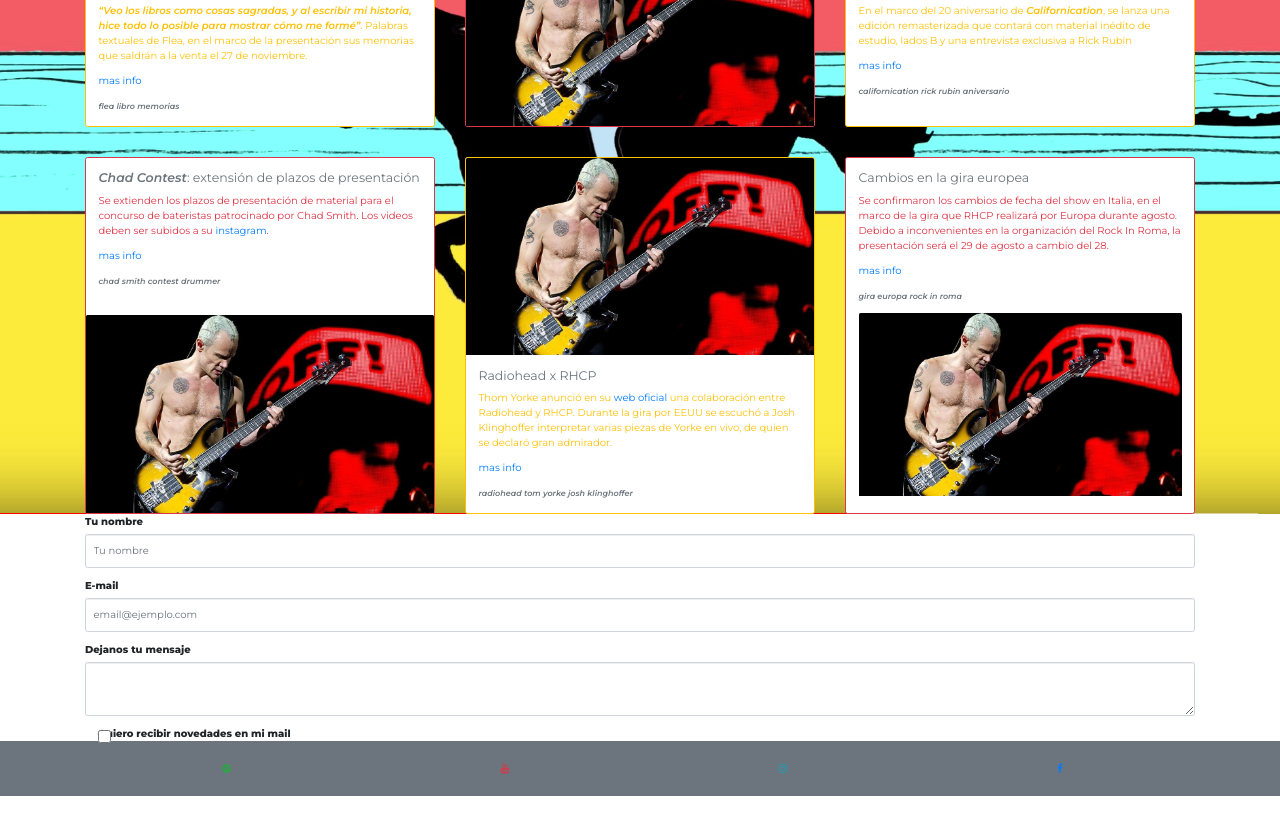
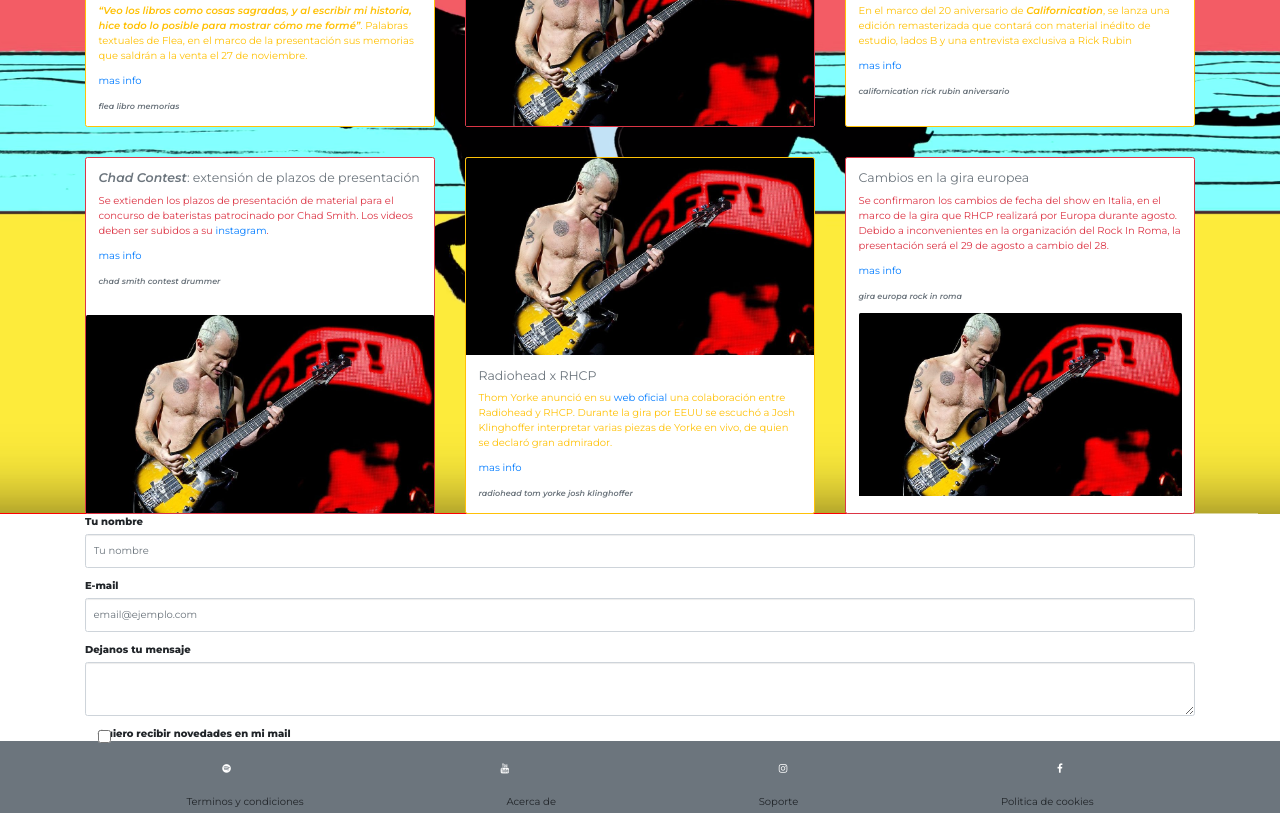
Before and after one commit to juaniunzu/paginaproyecto, a plain HTML site: page home.html in a window 1280 px wide. Shown: the part 5405-6218 px from the top of the page. Drawn offline with nearby package versions, Linux system fonts and the light colour scheme; a web font is replaced by a local one.

Commit message:
final clase 14/9

```diff
--- a/estilos.css
+++ b/estilos.css
@@ -184,6 +184,10 @@ html {
 }
 
 .seccion-contacto {
+    font-family: 'Montserrat', sans-serif;
+}
+
+.footer-info {
     font-family: 'Montserrat', sans-serif;
 }
 
--- a/home.html
+++ b/home.html
@@ -10,15 +10,6 @@
     <link rel="stylesheet" href="https://stackpath.bootstrapcdn.com/bootstrap/4.3.1/css/bootstrap.min.css" integrity="sha384-ggOyR0iXCbMQv3Xipma34MD+dH/1fQ784/j6cY/iJTQUOhcWr7x9JvoRxT2MZw1T" crossorigin="anonymous">
     <link rel="stylesheet" href="estilos.css">
     <link rel="stylesheet" href="https://cdnjs.cloudflare.com/ajax/libs/font-awesome/4.7.0/css/font-awesome.min.css">
-    <!-- <style>
-        .slider {
-            background: url("fotos/imagenes banda/getaway/images.jpeg");
-            height: 100vh; /*altura relativa a la pantalla. con vw es para el ancho. el num es como un porcentaje de 1 a 100*/
-            background-size: cover;
-            background-position: center;
-        }
-    </style> -->
-
     <link href="//maxcdn.bootstrapcdn.com/bootstrap/4.1.1/css/bootstrap.min.css" rel="stylesheet" id="bootstrap-css">
     <script src="//maxcdn.bootstrapcdn.com/bootstrap/4.1.1/js/bootstrap.min.js"></script>
     <script src="//cdnjs.cloudflare.com/ajax/libs/jquery/3.2.1/jquery.min.js"></script>
@@ -712,12 +703,25 @@
     <footer class="bg-secondary">
         <div class="container">
             <div class="d-flex flex-row justify-content-around pt-4 pb-4">
-                <a class="btn fa fa-spotify text-success fa-2x ml-2" href="https://open.spotify.com/artist/0L8ExT028jH3ddEcZwqJJ5"></a>
-                <a class="btn fa fa-youtube text-danger fa-2x ml-2" href="https://www.youtube.com/channel/UCEuOwB9vSL1oPKGNdONB4ig"></a>
-                <a class="btn fa fa-instagram text-info fa-2x ml-2" href="https://www.instagram.com/chilipeppers/"></a>
-                <a class="btn fa fa-facebook text-primary fa-2x ml-2" href="https://es-la.facebook.com/ChiliPeppers"></a>
+                <a class="btn fa fa-spotify text-white fa-lg ml-2" href="https://open.spotify.com/artist/0L8ExT028jH3ddEcZwqJJ5"></a>
+                <a class="btn fa fa-youtube text-white fa-lg ml-2" href="https://www.youtube.com/channel/UCEuOwB9vSL1oPKGNdONB4ig"></a>
+                <a class="btn fa fa-instagram text-white fa-lg ml-2" href="https://www.instagram.com/chilipeppers/"></a>
+                <a class="btn fa fa-facebook text-white fa-lg ml-2" href="https://es-la.facebook.com/ChiliPeppers"></a>
             </div>
-            <div class="footer-info"></div>
+            <div class="footer-info d-flex flex-row justify-content-around">
+                <div class="">
+                    <h6>Terminos y condiciones</h6>
+                </div>
+                <div class="">
+                    <h6>Acerca de</h6>
+                </div>
+                <div class="">
+                    <h6>Soporte</h6>
+                </div>
+                <div class="">
+                    <h6>Politica de cookies</h6>
+                </div>
+            </div>
         </div>
     </footer>
     <!-- fin footer -->
```
